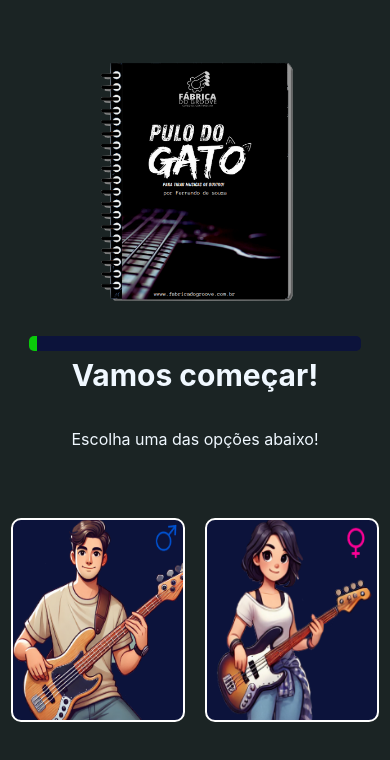
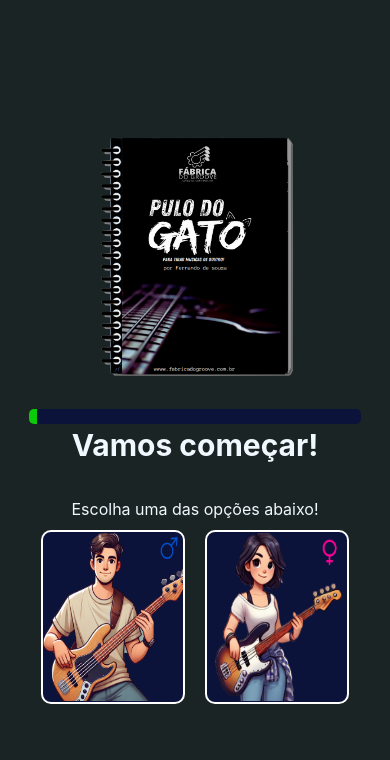
Before and after one commit to nando1989/fabricadogroove, a React (Create React App) app: page /quizGender in a window 390 px wide. Shown: the top 760 px of the page. Built offline with nearby package versions, Linux system fonts and the light colour scheme.

Commit message:
atualização

```diff
--- a/src/componentes/pageQuiz/pageGender/index.js
+++ b/src/componentes/pageQuiz/pageGender/index.js
@@ -13,7 +13,7 @@ const QuizGender = () => {
 
   return (
     <>
-      <div id="container-quiz">
+      <div id="container-quiz-gender">
 
         <div id="container-logo">
         <img class="Apostila-capa" alt="apostila" src={Apostila} />
@@ -34,7 +34,7 @@ const QuizGender = () => {
           <p>Escolha uma das opções abaixo!</p>
         </div>
 
-        <div id="container-buttons">
+        <div id="container-buttons-gender">
 
           <div id="img-male-gender" onClick={goToquizAge}>
             <img class="bass-Man-gender" alt="bassman" src={BassMan} />
--- a/src/componentes/pageQuiz/pageGender/style.css
+++ b/src/componentes/pageQuiz/pageGender/style.css
@@ -1,5 +1,5 @@
 
-#container-quiz{
+#container-quiz-gender{
   width: 100vw;
   height: 100vh;
   background-color: rgb(27, 36, 36);
@@ -62,7 +62,7 @@
   justify-content: center;
 }
 
-#container-buttons{
+#container-buttons-gender{
   width: 100vw;
   height: 40vh;
   display: flex;
@@ -119,8 +119,8 @@
 
 
 @media (max-width: 768px){
-  #container-quiz{
-    width: 90vw;
+  #container-quiz-gender{
+    width: 100vw;
     height: 100vh;
     background-color: rgb(27, 36, 36);
     display: flex;
@@ -130,13 +130,13 @@
   }
 
   #container-logo{
-    width: 300px;
+    width: 100%;
     height: 250px;
   }
 
   #container-progress-gender{
     width: 85%;
-    height: 15px;
+    height: 10px;
     display: flex;
     flex-direction: row;
     align-items:center;
@@ -176,15 +176,15 @@
 
   .question{
     width: 100vw;
-    height: 50px;
+    height: 40px;
     color: aliceblue;
     display: flex;
     justify-content: center;
   }
 
-  #container-buttons{
+  #container-buttons-gender{
     width: 90vw;
-    height: 40vh;
+    height: 12rem;
     display: flex;
     flex-direction: row;
     align-items: center;
@@ -192,8 +192,8 @@
   }
 
   #img-male-gender{
-    width: 170px;
-    height: 200px;
+    width: 140px;
+    height: 170px;
     margin: 10px;
     border: solid white 2px;
     border-radius: 10px;
@@ -206,8 +206,8 @@
   }
 
   #img-female-gender{
-    width: 170px;
-    height: 200px;
+    width: 140px;
+    height: 170px;
     margin: 10px;
     border: solid white 2px;
     border-radius: 10px;
@@ -226,12 +226,12 @@
   }
 
   .bass-Man-gender{
-    width: 170px;
-    height: 200px;
+    width: 140px;
+    height: 168px;
   }
 
   .bass-woman-gender{
-    width: 170px;
-    height: 200px;
+    width: 140px;
+    height: 168px;
   }
  }
```
